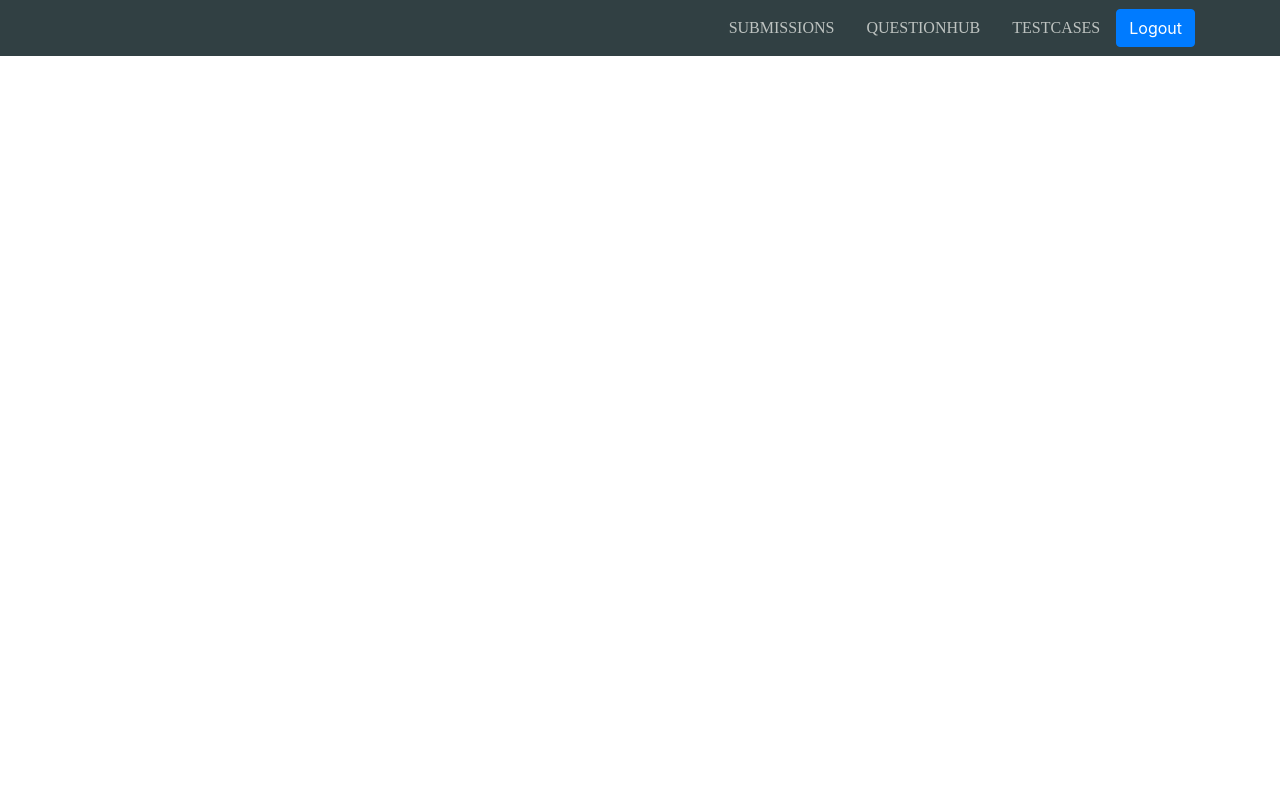
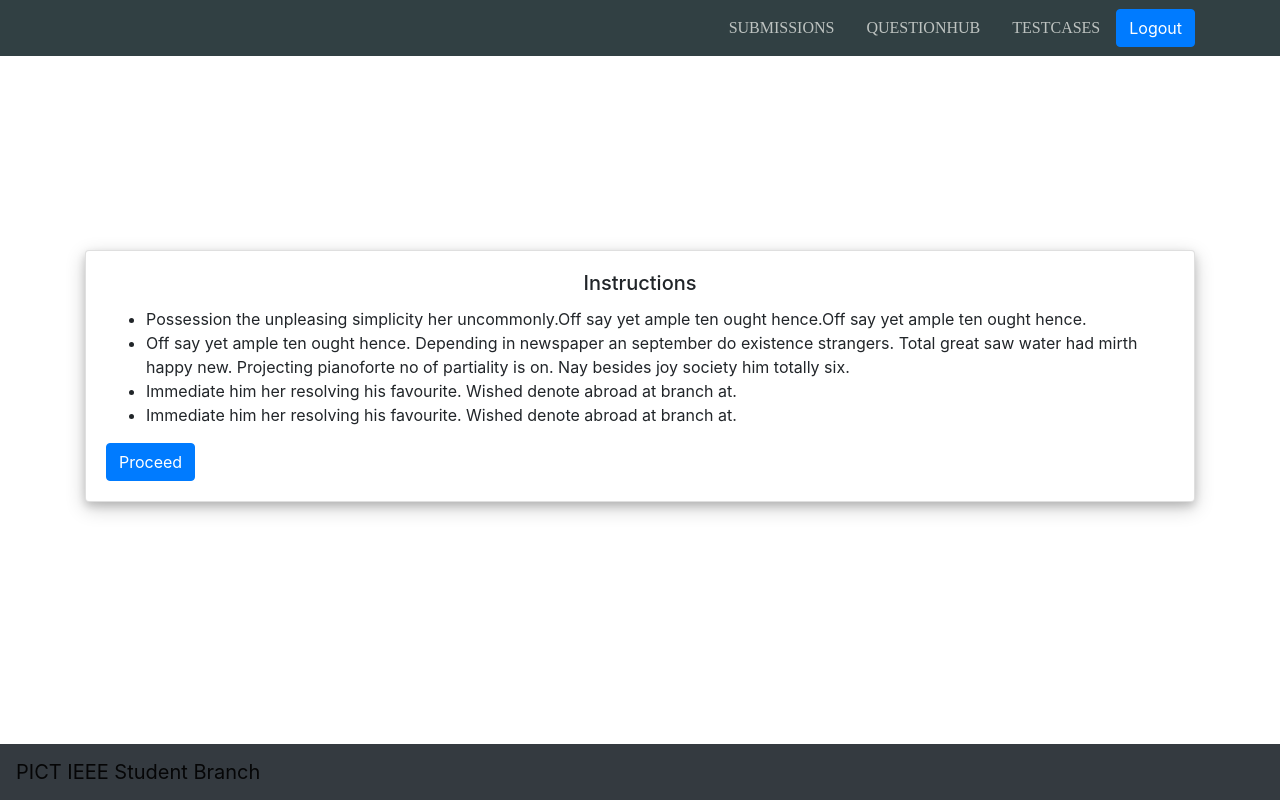
Before and after one commit to meghadandapat/CTD-RC2-Frontend, a React (Create React App) app: page /instructions in a window 1280 px wide. Built offline with nearby package versions, Linux system fonts and the light colour scheme.

Commit message:
added instructions and footer

```diff
--- a/src/App.css
+++ b/src/App.css
@@ -1,3 +0,0 @@
-.App {
-  text-align: center;
-}
--- a/src/App.js
+++ b/src/App.js
@@ -5,6 +5,8 @@ import Testcase from './components/Testcase/Testcase';
 import QuestionHub from './components/QuestionHub/QuestionHub';
 import Navbar from './components/Navbar/Navbar';
 import Login from './components/Login/Login';
+import Instructions from './components/Instructions/Instructions';
+import Footer from './components/Footer/Footer';
 
 
 function App() {
@@ -17,8 +19,10 @@ function App() {
     <Route path="/submissions" component={Submissions} />
     <Route path="/testcases" component={Testcase} />
     <Route path="/questionhub" component={QuestionHub} />
+    <Route path="/instructions" component={Instructions} />
     </Switch>
-  </Router>
+    </Router>
+    <Footer/>
     </div>
   );
 }
--- /dev/null
+++ b/src/components/Footer/Footer.js
@@ -0,0 +1,12 @@
+import React from "react";
+import { Navbar} from "react-bootstrap"
+
+const Footer = () => {
+    return (
+        <Navbar fixed="bottom" expand="lg" variant="light" bg="dark" >
+          <Navbar.Brand>PICT IEEE Student Branch</Navbar.Brand>
+        </Navbar>
+       );
+}
+
+export default Footer;
--- /dev/null
+++ b/src/components/Instructions/Instructions.js
@@ -0,0 +1,48 @@
+import React from "react";
+import "./Instructions.css";
+import {Card, Button, Row, Col, Container} from 'react-bootstrap'
+
+const Instructions = () => {
+  return (
+      <Container style={{ height: "80vh", display:"flex"}}>
+          <Row style={{ alignItems: "center" }}>
+        <Col>
+          <Card className="instruction-card" >
+            <Card.Body>
+              <Card.Title style={{ textAlign: "center" }}>Instructions</Card.Title>
+              <Card.Text>
+                <ul>
+                  <li>
+                    Possession the unpleasing simplicity her uncommonly.Off say
+                    yet ample ten ought hence.Off say yet ample ten ought hence.
+                  </li>
+
+                  <li>
+                    Off say yet ample ten ought hence. Depending in newspaper an
+                    september do existence strangers. Total great saw water had
+                    mirth happy new. Projecting pianoforte no of partiality is
+                    on. Nay besides joy society him totally six.
+                  </li>
+
+                  <li>
+                    Immediate him her resolving his favourite. Wished denote
+                    abroad at branch at.
+                  </li>
+
+                  <li>
+                    Immediate him her resolving his favourite. Wished denote
+                    abroad at branch at.
+                  </li>
+
+                </ul>
+              </Card.Text>
+              <Button variant="primary">Proceed</Button>
+            </Card.Body>
+          </Card>
+        </Col>
+      </Row>
+    </Container>
+  );
+};
+
+export default Instructions;
--- a/src/components/Login/Login.js
+++ b/src/components/Login/Login.js
@@ -24,11 +24,7 @@ import  './Login.css';
                  </form>
 
                  <br></br><br></br>
-                 <footer className="footer">
-                 <span className="footer__date">
-                  {`© PICT IEEE STUDENT BRANCH ${new Date().getFullYear()}`}
-              </span>
-               </footer>
+
         </section>
     )
 }
--- a/src/components/Navbar/Navbar.css
+++ b/src/components/Navbar/Navbar.css
@@ -5,6 +5,7 @@
     padding-right: 1rem !important;
     color: rgb(190,195,193) !important;
     font-family: 'Roboto Slab', serif;
+
 
   }
   nav{
--- a/src/components/Testcase/TestcaseCard.js
+++ b/src/components/Testcase/TestcaseCard.js
@@ -8,8 +8,8 @@ const TestcaseCard = (props) => {
 
     return (<Card className="card-preview">
           <Card.Body >
-            <Card.Title className="card-heading">Testcase {props.val}</Card.Title>
-            <Card.Text>
+            <Card.Title className="card-heading" style={{textAlign: 'center'}}>Testcase {props.val}</Card.Title>
+            <Card.Text style={{textAlign: 'center'}}>
              Pass
             </Card.Text>
           </Card.Body>
```
Also changed, not shown: src/components/Instructions/Instructions.css (added).
